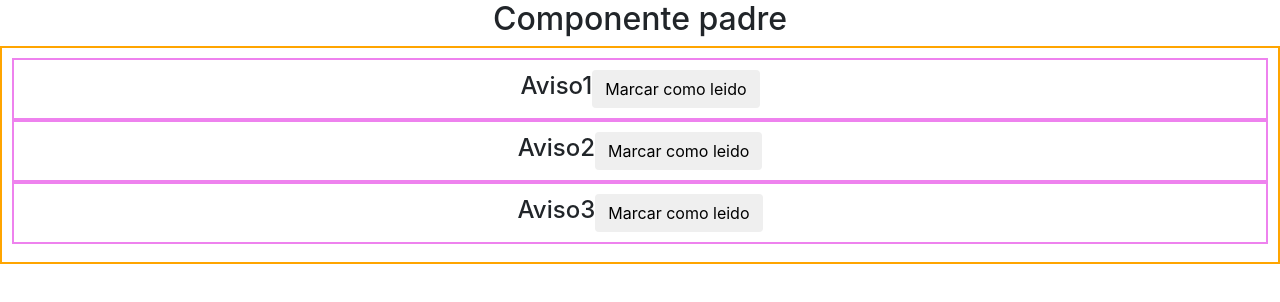
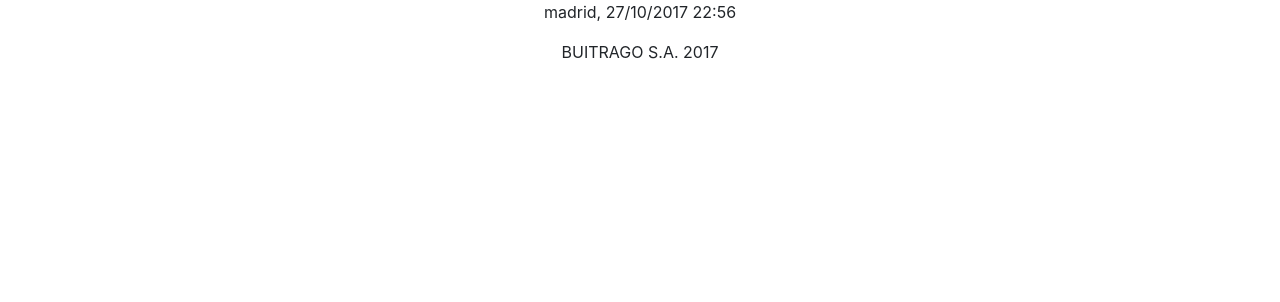
Before and after one commit to qu3qui/learning-Angular4, an Angular app in the folder appCurso/: page / in a window 1280 px wide. Shown: the top 302 px of the page. Built offline with nearby package versions, Linux system fonts and the light colour scheme.

Commit message:
Pipe UpperCase LowerCase
Ejemplo de pipe para poner todos los caracteres de un String en mayuscula o en minuscula

```diff
--- a/appCurso/src/app/app.component.html
+++ b/appCurso/src/app/app.component.html
@@ -1,5 +1,5 @@
 <div style="text-align:center">
-<app-padre></app-padre>
+<app-fechaactual></app-fechaactual>
 
 
 </div>
--- a/appCurso/src/app/fechaactual/fechaactual.component.ts
+++ b/appCurso/src/app/fechaactual/fechaactual.component.ts
@@ -3,7 +3,7 @@ import { Component } from '@angular/core';
 @Component({
   selector: 'app-fechaactual',
   template: `
-<p> Manizales, {{ hoy | date:'d/M/y H:m'}} </p>
+<p> {{ ciudad | lowercase}}, {{ hoy | date:'d/M/y H:m'}} </p>
 <app-copyright></app-copyright>
 `,
   styleUrls: ['./fechaactual.component.css']
@@ -11,4 +11,5 @@ import { Component } from '@angular/core';
 
 export class FechaactualComponent {
   hoy = new Date();
+  ciudad: string = 'Madrid';
 }
```
